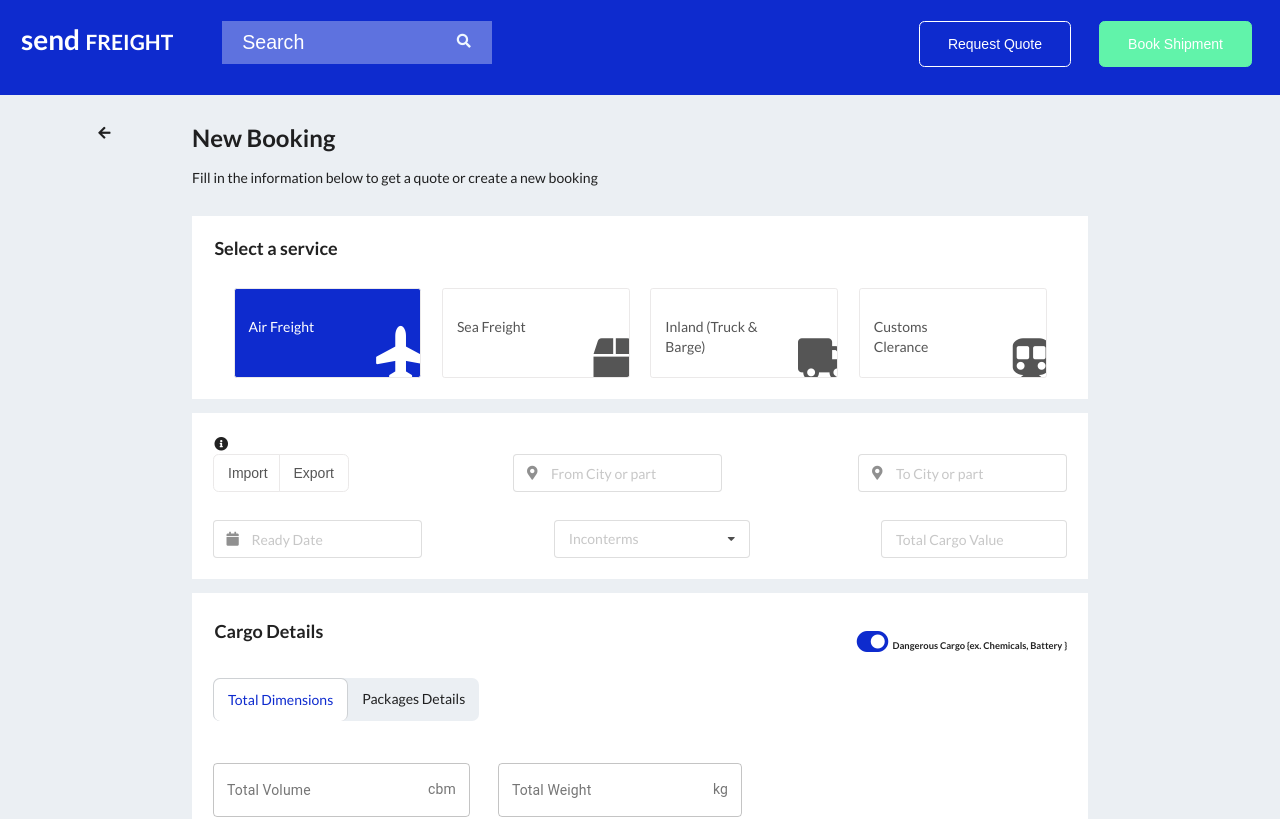
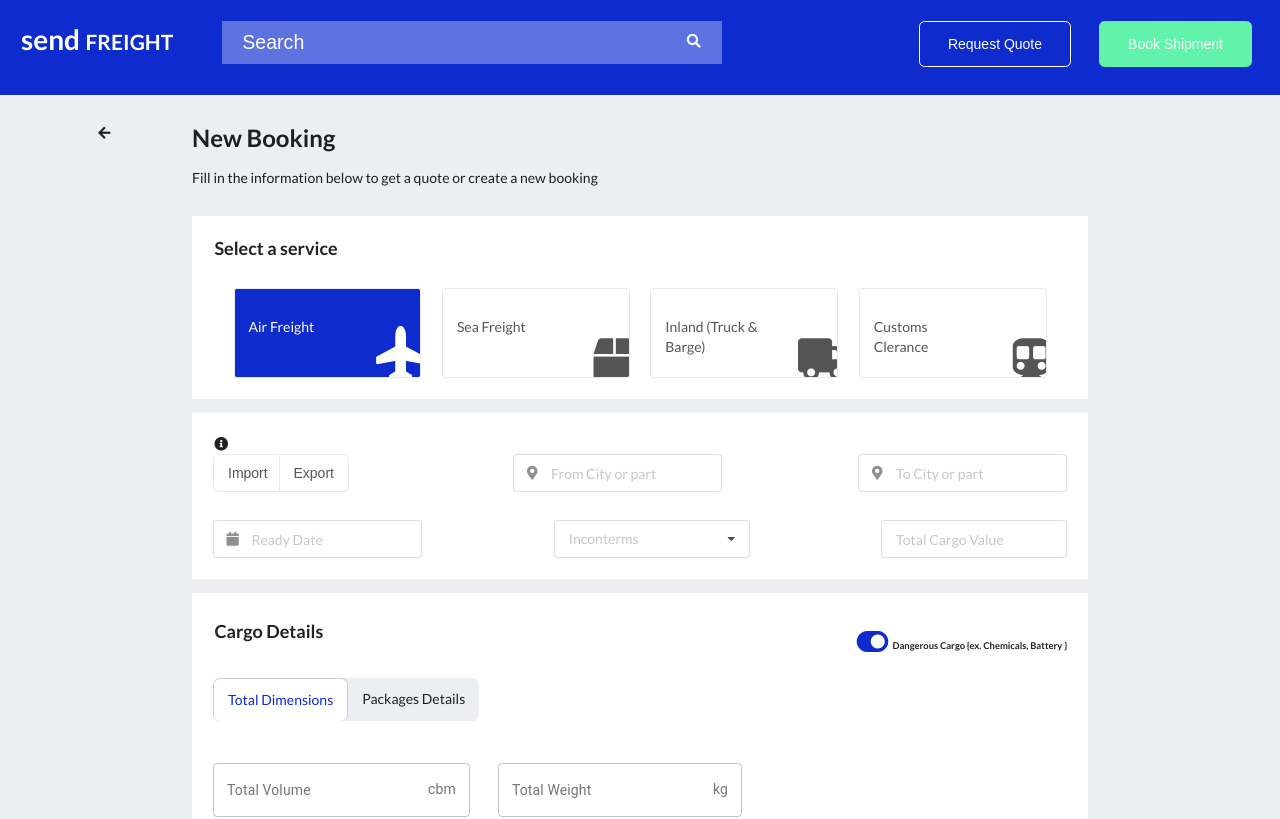
Before and after one commit to ZacchNaa/sendfreight, a React (Create React App) app: page / in a window 1280 px wide. Shown: the top 819 px of the page. Built offline with nearby package versions, Linux system fonts and the light colour scheme.

Commit message:
Resized search input width

```diff
--- a/src/components/Search/Search.css
+++ b/src/components/Search/Search.css
@@ -7,7 +7,6 @@
 	right: 5px;
 }
 
-
 .input-icons .icon {
 	padding: 10px;
 	min-width: 40px;
@@ -15,7 +14,7 @@
 }
 
 .input-field {
-	width: 400px;
+	width: 550px;
 	padding: 10px;
 	text-align: center;
 	border: none;
@@ -31,34 +30,32 @@
 	left: 20px;
 }
 
-
-@media only screen and (max-width: 1390px){
+@media only screen and (max-width: 1390px) {
 	/*Tablets [601px -> 1200px]*/
 	.input-field {
-	width: 270px !important;
+		width: 500px !important;
 	}
 }
 
-@media only screen and (max-width: 1200px){
+@media only screen and (max-width: 1200px) {
 	/*Tablets [601px -> 1200px]*/
 	.input-field {
 		width: 250px !important;
 	}
 }
-@media only screen and (max-width: 600px){
+@media only screen and (max-width: 600px) {
 	/*Big smartphones [426px -> 600px]*/
 	.input-field {
 		width: 200px !important;
 		margin-right: 2rem;
 	}
 
-
 	.input-icons i {
 		position: absolute;
 		right: 25px;
 	}
 }
-@media only screen and (max-width: 425px){
+@media only screen and (max-width: 425px) {
 	/*Small smartphones [325px -> 425px]*/
 	.input-field {
 		width: 160px !important;
```
Lines whose indentation alone changed are shown as unchanged.
